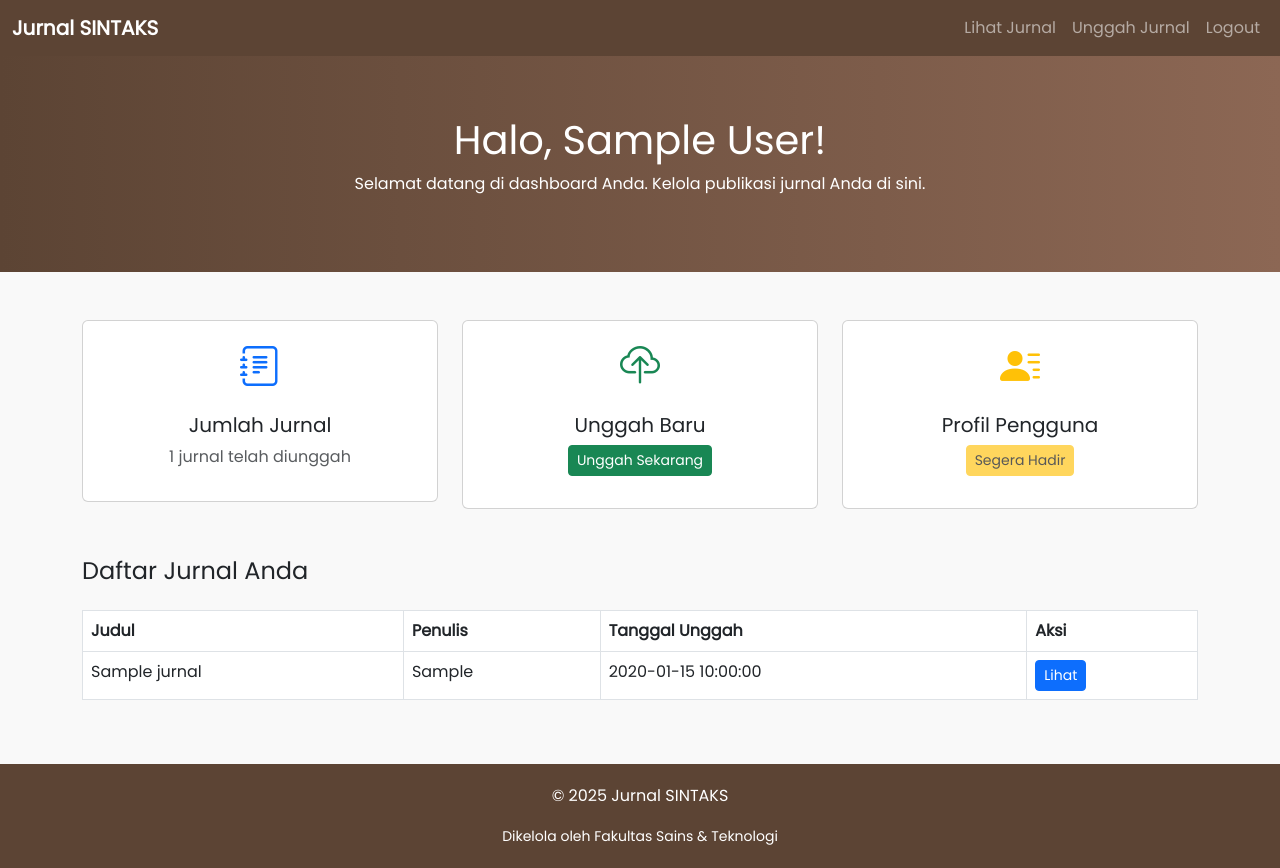
After one commit to R4FI01/jurnal_db, a PHP site: page /dashboard_pengguna.php in a window 1280 px wide. The commit adds this page. Run offline with PHP 8.4, Linux system fonts and the light colour scheme; the visitor is signed in with stand-in values (Sample User, id 1); tables that the repository leaves empty or names only in its code hold one stand-in row (values such as "Sample post").

Commit message:
menambahkan halaman pengguna setelah login

```diff
--- /dev/null
+++ b/dashboard_pengguna.php
@@ -0,0 +1,156 @@
+<?php
+session_start();
+if (!isset($_SESSION['pengguna_id'])) {
+    header("Location: login_pengguna.php");
+    exit();
+}
+
+$nama = $_SESSION['pengguna_nama'];
+$pengguna_id = $_SESSION['pengguna_id'];
+
+require_once 'db/config.php';
+
+// Ambil jurnal milik pengguna dari database
+$jurnal = mysqli_query($conn, "SELECT * FROM jurnal WHERE pengguna_id = '$pengguna_id'");
+$total_jurnal = mysqli_num_rows($jurnal);
+?>
+
+<!DOCTYPE html>
+<html lang="id">
+<head>
+    <meta charset="UTF-8">
+    <title>Dashboard Pengguna - Jurnal SINTAKS</title>
+    <meta name="viewport" content="width=device-width, initial-scale=1">
+
+    <link href="https://cdn.jsdelivr.net/npm/bootstrap@5.3.0/dist/css/bootstrap.min.css" rel="stylesheet">
+    <link rel="stylesheet" href="https://cdn.jsdelivr.net/npm/bootstrap-icons@1.10.5/font/bootstrap-icons.css">
+    <link href="https://fonts.googleapis.com/css2?family=Poppins&display=swap" rel="stylesheet">
+
+    <style>
+        body {
+            font-family: 'Poppins', sans-serif;
+            background-color: #f9f9f9;
+        }
+        .navbar {
+            position: sticky;
+            top: 0;
+            z-index: 1000;
+        }
+        .welcome-banner {
+            background: linear-gradient(to right, #5c4434, #8c6754);
+            color: white;
+            padding: 60px 20px;
+            text-align: center;
+        }
+        .card-hover:hover {
+            box-shadow: 0 6px 20px rgba(0,0,0,0.15);
+            transition: 0.3s;
+        }
+        footer {
+            background-color: #5c4434;
+            color: white;
+            padding: 20px;
+            text-align: center;
+        }
+        .table thead {
+            background-color: #e3e3e3;
+        }
+    </style>
+</head>
+<body>
+
+<nav class="navbar navbar-expand-lg navbar-dark" style="background-color: #5c4434;">
+    <div class="container-fluid">
+        <a class="navbar-brand fw-bold" href="#">Jurnal SINTAKS</a>
+        <button class="navbar-toggler" type="button" data-bs-toggle="collapse" data-bs-target="#navbarNav">
+            <span class="navbar-toggler-icon"></span>
+        </button>
+        <div class="collapse navbar-collapse justify-content-end" id="navbarNav">
+            <ul class="navbar-nav">
+                <li class="nav-item"><a class="nav-link" href="index.php">Lihat Jurnal</a></li>
+                <li class="nav-item"><a class="nav-link" href="upload.php">Unggah Jurnal</a></li>
+                <li class="nav-item"><a class="nav-link" href="logout.php">Logout</a></li>
+            </ul>
+        </div>
+    </div>
+</nav>
+
+<div class="welcome-banner">
+    <h1>Halo, <?= htmlspecialchars($nama) ?>!</h1>
+    <p>Selamat datang di dashboard Anda. Kelola publikasi jurnal Anda di sini.</p>
+</div>
+
+<section class="container mt-5">
+    <div class="row g-4">
+        <div class="col-md-4">
+            <div class="card card-hover text-center p-3">
+                <i class="bi bi-journal-text fs-1 text-primary"></i>
+                <h5 class="mt-3">Jumlah Jurnal</h5>
+                <p class="text-muted"><?= $total_jurnal ?> jurnal telah diunggah</p>
+            </div>
+        </div>
+        <div class="col-md-4">
+            <div class="card card-hover text-center p-3">
+                <i class="bi bi-cloud-upload fs-1 text-success"></i>
+                <h5 class="mt-3">Unggah Baru</h5>
+                <p><a href="upload.php" class="btn btn-success btn-sm">Unggah Sekarang</a></p>
+            </div>
+        </div>
+        <div class="col-md-4">
+            <div class="card card-hover text-center p-3">
+                <i class="bi bi-person-lines-fill fs-1 text-warning"></i>
+                <h5 class="mt-3">Profil Pengguna</h5>
+                <p><a href="#" class="btn btn-warning btn-sm disabled">Segera Hadir</a></p>
+            </div>
+        </div>
+    </div>
+
+    <div class="mt-5">
+        <h4>Daftar Jurnal Anda</h4>
+        <?php if ($total_jurnal > 0): ?>
+            <div class="table-responsive">
+                <table class="table table-bordered mt-3">
+                    <thead>
+                        <tr>
+                            <th>Judul</th>
+                            <th>Penulis</th>
+                            <th>Tanggal Unggah</th>
+                            <th>Aksi</th>
+                        </tr>
+                    </thead>
+                    <tbody>
+                        <?php while ($row = mysqli_fetch_assoc($jurnal)): ?>
+                            <tr>
+                                <td><?= htmlspecialchars($row['judul']) ?></td>
+                                <td><?= htmlspecialchars($row['penulis']) ?></td>
+                                <td><?= htmlspecialchars($row['tanggal_upload']) ?></td>
+                                <td>
+                                    <?php
+                                        $pdf = isset($row['file_pdf']) ? htmlspecialchars($row['file_pdf']) : '';
+                                        if ($pdf) {
+                                            echo "<a href='uploads/$pdf' target='_blank' class='btn btn-sm btn-primary'>Lihat</a>";
+                                        } else {
+                                            echo "<span class='text-muted'>Belum ada file</span>";
+                                        }
+                                    ?>
+
+                                </td>
+                            </tr>
+                        <?php endwhile; ?>
+                    </tbody>
+                </table>
+            </div>
+        <?php else: ?>
+            <p class="text-muted">Anda belum mengunggah jurnal.</p>
+        <?php endif; ?>
+    </div>
+</section>
+
+<footer class="mt-5">
+    <p>&copy; <?= date('Y') ?> Jurnal SINTAKS</p>
+    <small>Dikelola oleh Fakultas Sains & Teknologi</small>
+</footer>
+
+<script src="https://cdn.jsdelivr.net/npm/bootstrap@5.3.0/dist/js/bootstrap.bundle.min.js"></script>
+</body>
+</html>
--- a/login_pengguna.php
+++ b/login_pengguna.php
@@ -15,7 +15,7 @@ if ($_SERVER["REQUEST_METHOD"] == "POST") {
             $_SESSION['pengguna_id'] = $data['id'];
             $_SESSION['pengguna_nama'] = $data['nama'];
             $_SESSION['success_message'] = "Login berhasil! Selamat datang, " . $data['nama'];
-            header("Location: home.php");
+            header("Location: dashboard_pengguna.php");
             exit();
         } else {
             $error = "Password salah!";
--- a/logout.php
+++ b/logout.php
@@ -2,7 +2,7 @@
 session_start();
 session_destroy();
 
-header("Location: login.php");
+header("Location: home.php");
 exit();
 
 ?>
```
Also changed, not shown: home.php (+44 -17 lines), index.php (+5 -5 lines), upload.php (+51 -37 lines), 1 other file.
